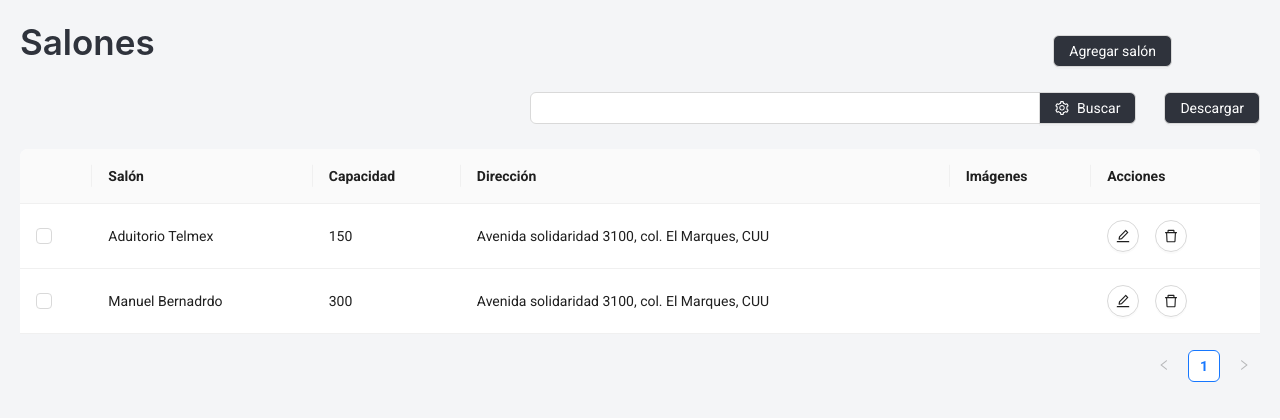
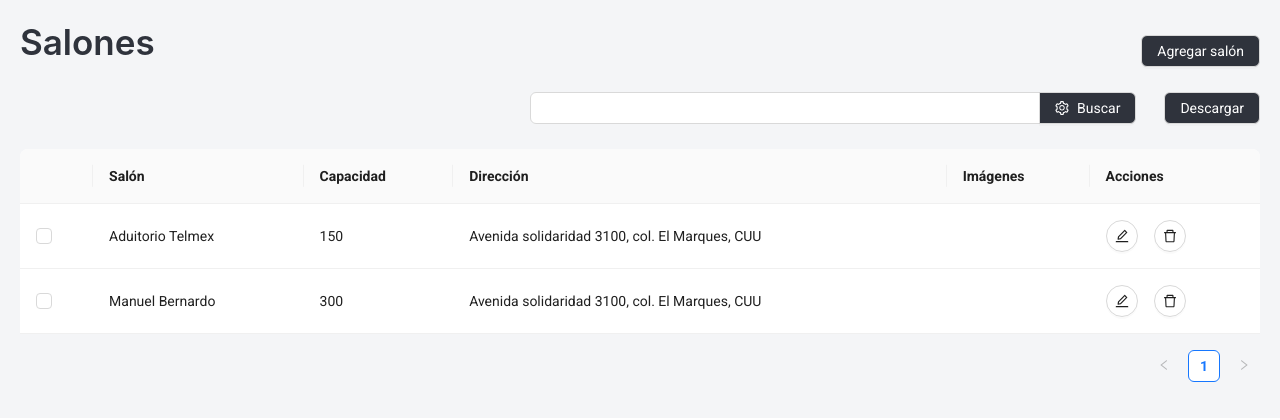
Before and after one commit to alonsosfera/event-ticket-project, a Next.js app: page /rooms in a window 1280 px wide. Shown: the top 420 px of the page. Built offline with nearby package versions, Linux system fonts and the light colour scheme.

Commit message:
change name data rooms and delete scss

```diff
--- a/components/rooms/rooms-component.js
+++ b/components/rooms/rooms-component.js
@@ -32,7 +32,7 @@ const Rooms = () => {
     },
     {
       key: "2",
-      room: "Manuel Bernadrdo",
+      room: "Manuel Bernardo",
       capacity: "300",
       addres: "Avenida solidaridad 3100, col. El Marques, CUU",
       role: "HOST"
@@ -87,10 +87,7 @@ const Rooms = () => {
             <Col>
               <Typography.Title level={2} className="title">Salones</Typography.Title>
             </Col>
-            <Col
-              xs={9}
-              md={4}
-              lg={4}>
+            <Col>
               <Button
                 key="submit"
                 onClick={showModal}>
--- a/styles/components/rooms.scss
+++ b/styles/components/rooms.scss
@@ -61,10 +61,3 @@
       }
     }
   }
-
-.ant-modal-footer {
-  .ant-btn {
-    background-color: #2F333C;
-    color: #fff;
-  }
-}
```
